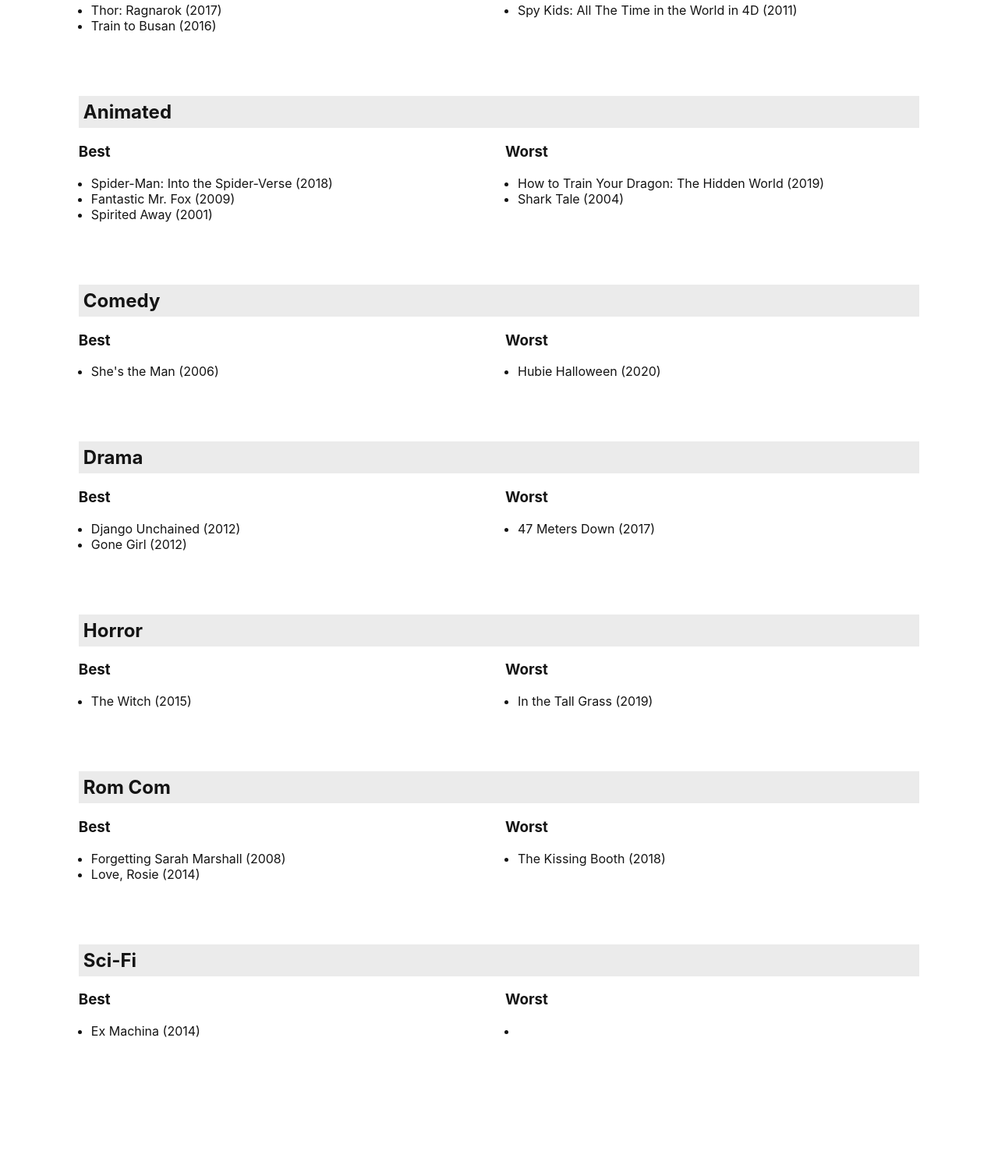
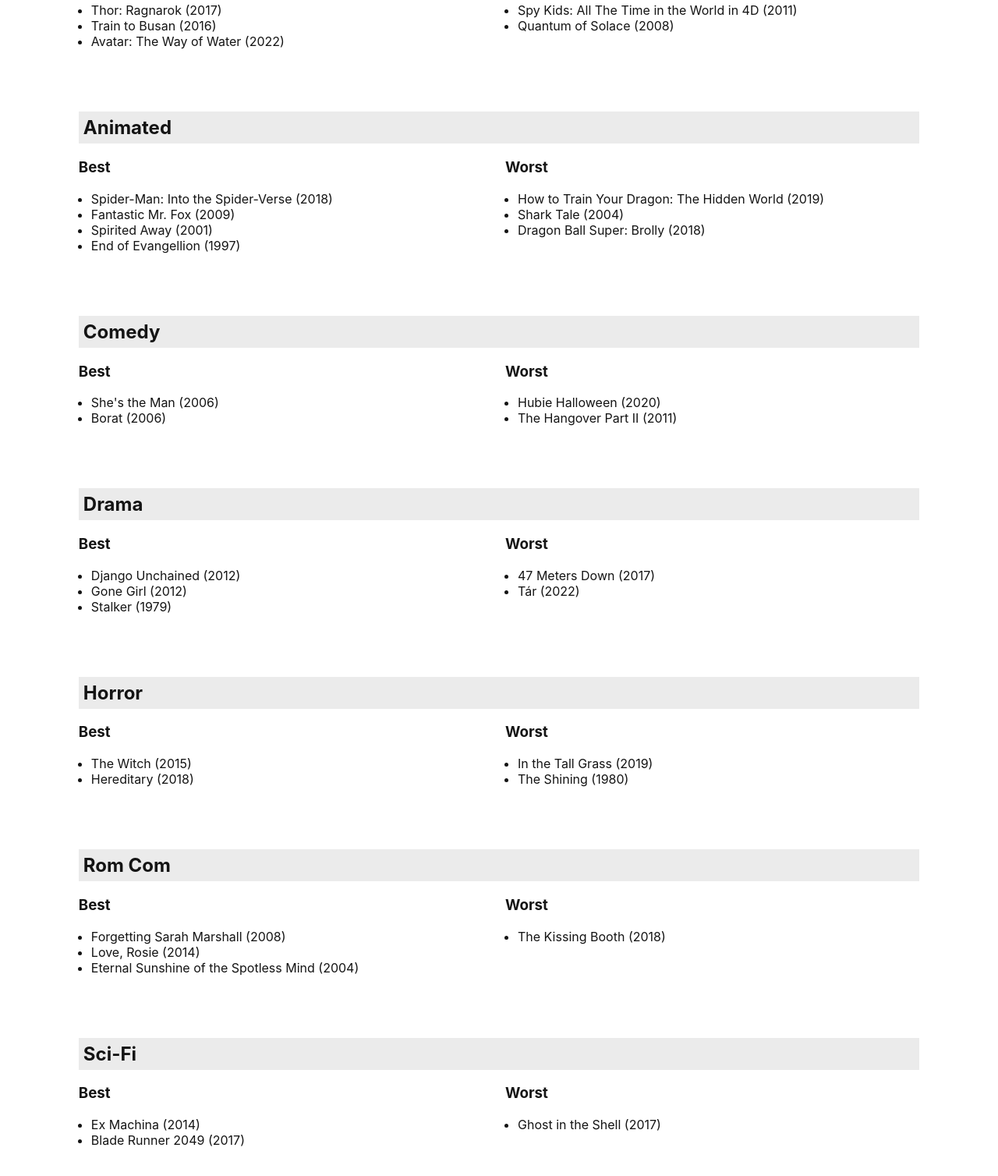
Before and after one commit to yoone12/ind-study-definitive-movie-list, a plain HTML site: page ind-study-definitive-movie-list/index.html in a window 1280 px wide. Shown: the part 270-1778 px from the top of the page at 78% size. Before the commit the page ends 1714 px from the top, so only its background shows below. Drawn offline with Linux system fonts and the light colour scheme.

Commit message:
Add content

```diff
--- a/ind-study-definitive-movie-list/index.html
+++ b/ind-study-definitive-movie-list/index.html
@@ -23,6 +23,7 @@
 					<ul>
 						<li><a href="https://www.rottentomatoes.com/m/thor_ragnarok_2017">Thor: Ragnarok (2017)</a></li>
 						<li><a href="https://www.rottentomatoes.com/m/train_to_busan">Train to Busan (2016)</a></li>
+						<li><a href="https://www.rottentomatoes.com/m/avatar_the_way_of_water">Avatar: The Way of Water (2022)</a></li>
 					</ul>
 				</section>
 
@@ -30,6 +31,7 @@
 					<h3>Worst</h3>
 					<ul>
 						<li><a href="https://www.rottentomatoes.com/m/spy_kids_all_the_time_in_the_world_in_4d">Spy Kids: All The Time in the World in 4D (2011)</a></li>
+						<li><a href="https://www.rottentomatoes.com/m/quantum_of_solace">Quantum of Solace (2008)</a></li>
 					</ul>
 				</section>
 			</div>
@@ -45,6 +47,7 @@
 						<li><a href="https://www.rottentomatoes.com/m/spider_man_into_the_spider_verse">Spider-Man: Into the Spider-Verse (2018)</a></li>
 						<li><a href="https://www.rottentomatoes.com/m/1197696-fantastic_mr_fox">Fantastic Mr. Fox (2009)</a></li>
 						<li><a href="https://www.rottentomatoes.com/m/spirited_away">Spirited Away (2001)</a></li>
+						<li><a href="https://www.rottentomatoes.com/m/neon_genesis_evangelion_the_end_of_evangelion">End of Evangellion (1997)</a></li>
 					</ul>
 				</section>
 
@@ -53,6 +56,7 @@
 					<ul>
 						<li><a href="https://www.rottentomatoes.com/m/how_to_train_your_dragon_the_hidden_world">How to Train Your Dragon: The Hidden World (2019)</a></li>
 						<li><a href="https://www.rottentomatoes.com/m/shark_tale">Shark Tale (2004)</a></li>
+						<li><a href="https://www.rottentomatoes.com/m/dragon_ball_super_broly">Dragon Ball Super: Brolly (2018)</a></li>
 					</ul>
 				</section>
 			</div>
@@ -66,6 +70,7 @@
 					<h3>Best</h3>
 					<ul>
 						<li><a href="https://www.rottentomatoes.com/m/shes_the_man">She's the Man (2006)</a></li>
+						<li><a href="https://www.rottentomatoes.com/m/borat">Borat (2006)</a></li>
 					</ul>
 				</section>
 
@@ -73,6 +78,7 @@
 					<h3>Worst</h3>
 					<ul>
 						<li><a href="https://www.rottentomatoes.com/m/hubie_halloween">Hubie Halloween (2020)</a></li>
+						<li><a href="https://www.rottentomatoes.com/m/the_hangover_2">The Hangover Part II (2011)</a></li>
 					</ul>
 				</section>
 			</div>
@@ -87,6 +93,7 @@
 					<ul>
 						<li><a href="https://www.rottentomatoes.com/m/django_unchained_2012">Django Unchained (2012)</a></li>
 						<li><a href="https://www.rottentomatoes.com/m/gone_girl">Gone Girl  (2012)</a></li>
+						<li><a href="https://www.rottentomatoes.com/m/1043378-stalker">Stalker (1979)</a></li>
 					</ul>
 				</section>
 
@@ -94,6 +101,7 @@
 					<h3>Worst</h3>
 					<ul>
 						<li><a href="https://www.rottentomatoes.com/m/47_meters_down">47 Meters Down (2017)</a></li>
+						<li><a href="https://www.rottentomatoes.com/m/tar_2022">Tár (2022)</a></li>
 					</ul>
 				</section>
 			</div>
@@ -107,6 +115,7 @@
 					<h3>Best</h3>
 					<ul>
 						<li><a href="https://www.rottentomatoes.com/m/the_witch_2016">The Witch (2015)</a></li>
+						<li><a href="https://www.rottentomatoes.com/m/hereditary">Hereditary (2018)</a></li>
 					</ul>
 				</section>
 
@@ -114,6 +123,7 @@
 					<h3>Worst</h3>
 					<ul>
 						<li><a href="https://www.rottentomatoes.com/m/in_the_tall_grass_2019">In the Tall Grass (2019)</a></li>
+						<li><a href="https://www.rottentomatoes.com/m/shining">The Shining (1980)</a></li>
 					</ul>
 				</section>
 			</div>
@@ -128,6 +138,7 @@
 					<ul>
 						<li><a href="https://www.rottentomatoes.com/m/forgetting_sarah_marshall">Forgetting Sarah Marshall (2008)</a></li>
 						<li><a href="https://www.rottentomatoes.com/m/love_rosie">Love, Rosie (2014)</a></li>
+						<li><a href="https://www.rottentomatoes.com/m/eternal_sunshine_of_the_spotless_mind">Eternal Sunshine of the Spotless Mind (2004)</a></li>
 					</ul>
 				</section>
 
@@ -148,13 +159,14 @@
 					<h3>Best</h3>
 					<ul>
 						<li><a href="https://www.rottentomatoes.com/m/ex_machina">Ex Machina (2014)</a></li>
+						<li><a href="https://www.rottentomatoes.com/m/blade_runner_2049">Blade Runner 2049 (2017)</a></li>
 					</ul>
 				</section>
 
 				<section class="category-best-worst worst">
 					<h3>Worst</h3>
 					<ul>
-						<li></li>
+						<li><a href="https://www.rottentomatoes.com/m/ghost_in_the_shell_2017">Ghost in the Shell (2017)</a></li>
 					</ul>
 				</section>
 			</div>
```
